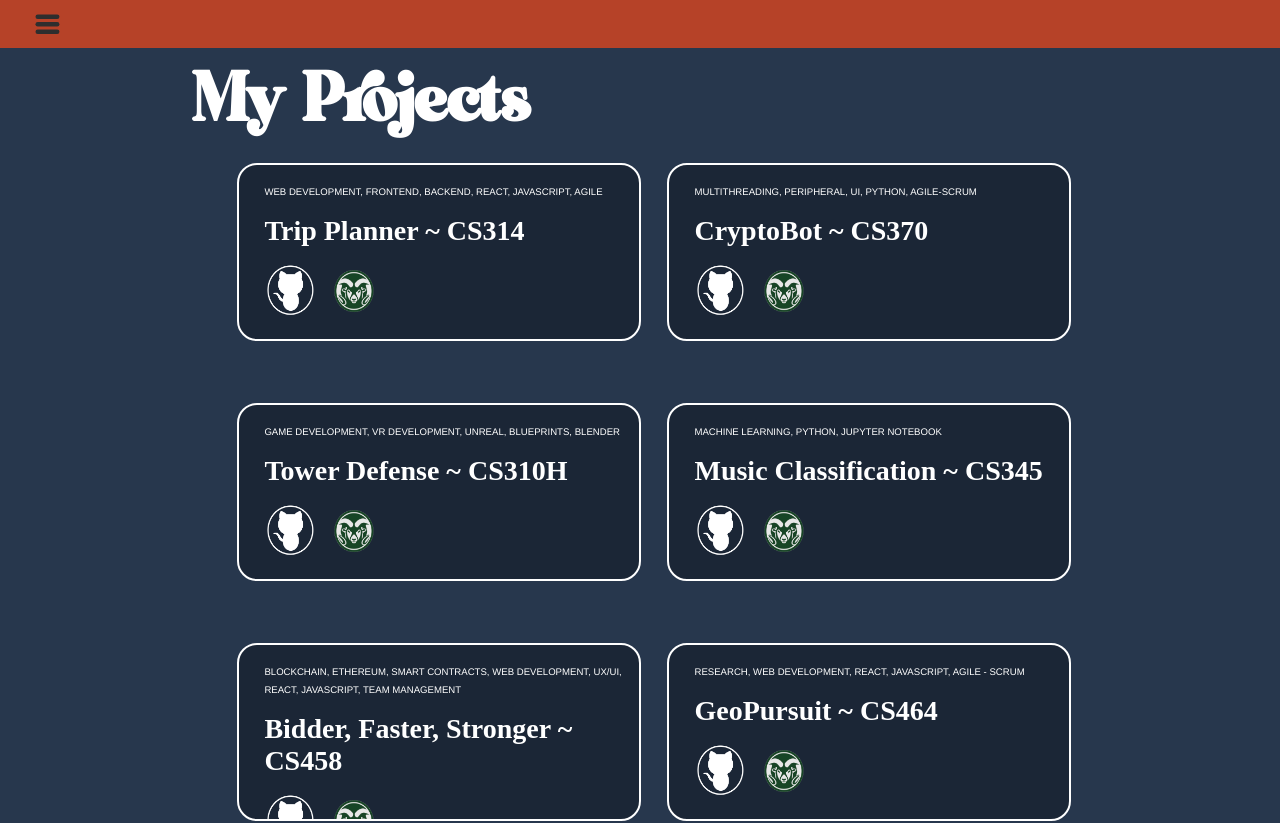
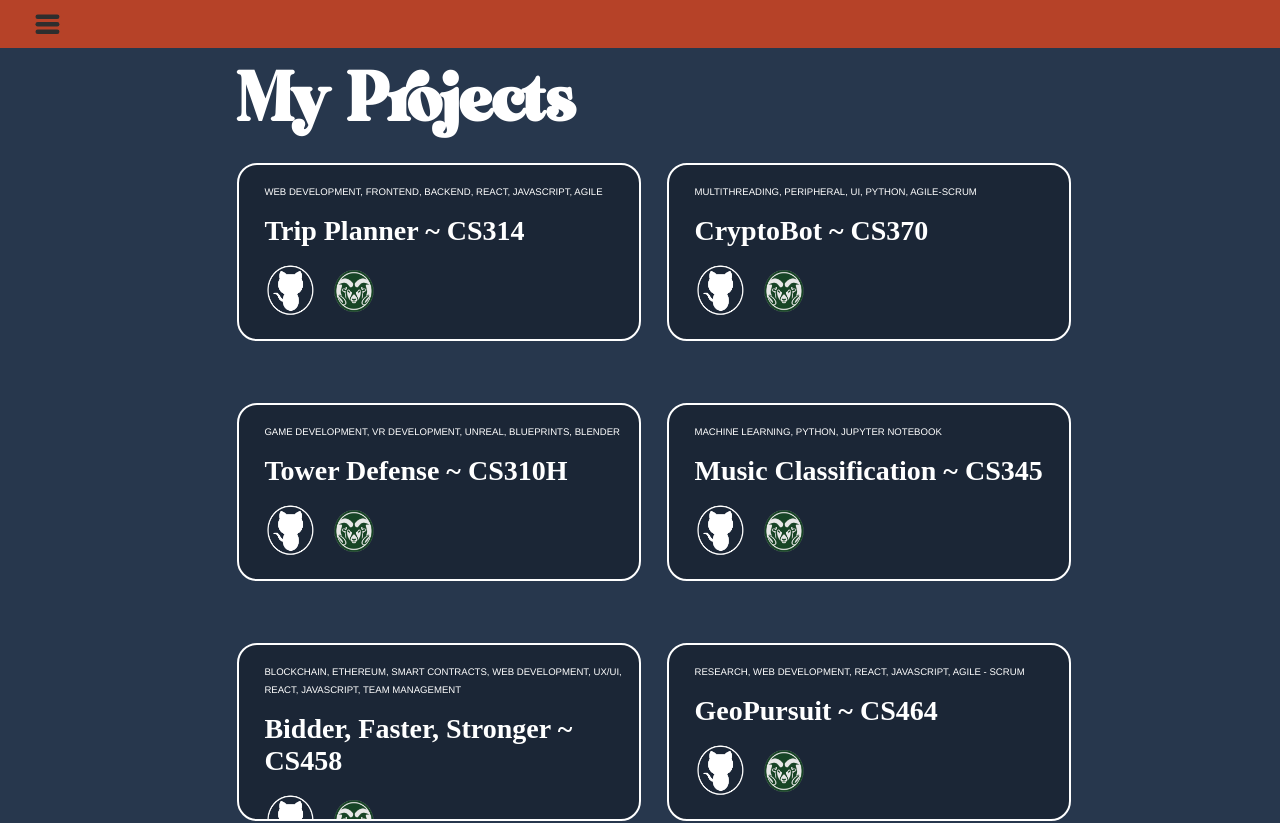
Before and after one commit to Retrope13/Personal-Website, a React (Create React App) app: page /Projects in a window 1280 px wide. Shown: the top 823 px of the page. Built offline with nearby package versions, Linux system fonts and the light colour scheme.

Commit message:
Center the h2

```diff
--- a/src/Projects.tsx
+++ b/src/Projects.tsx
@@ -10,7 +10,7 @@ import { List } from './CardList';
 
 const Head = styled.h1`
   color: #FFFFFF;
-  margin-left: 15vw;
+  margin-left: 18.5vw;
   font-family: Bavista;
   font-size: 10vh;
   background-color: #00000000;
```
